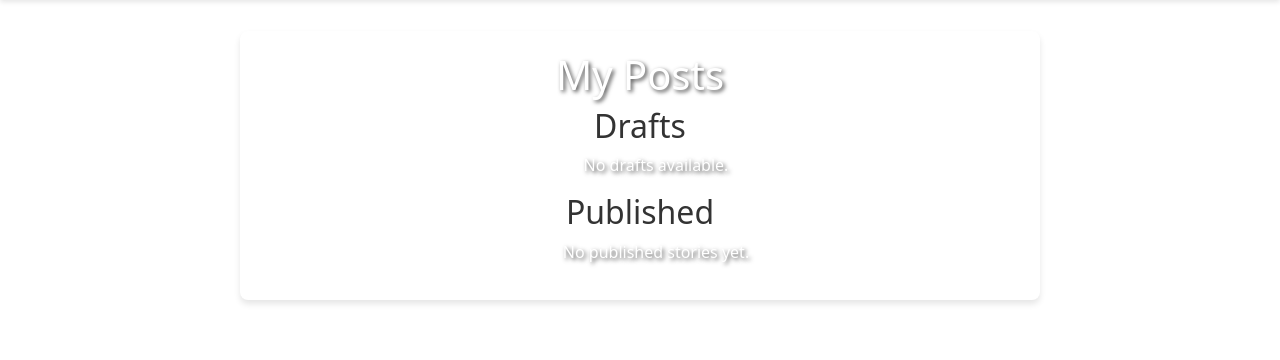
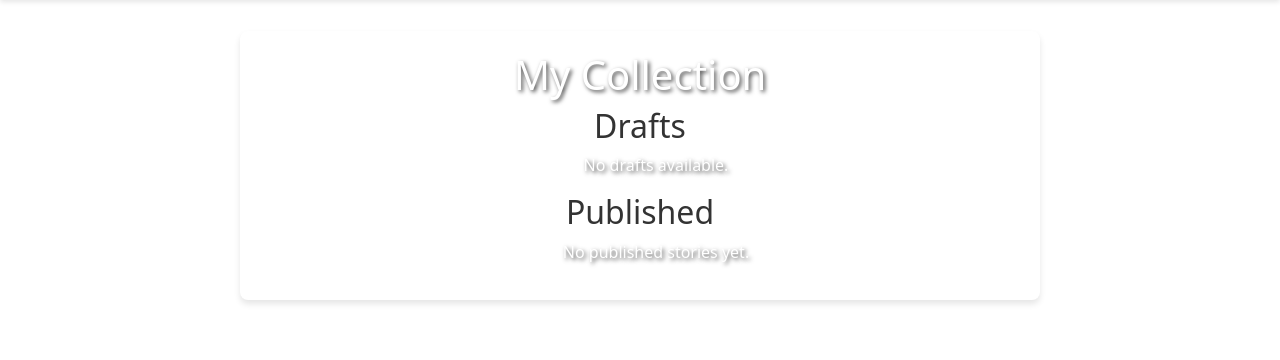
Before and after one commit to monicathomas8/The-Explorers-Post, a Django app: template users/templates/my_posts.html in a window 1280 px wide. Shown: the part 60-420 px from the top of the page. Run offline with Django 4.2, Linux system fonts and the light colour scheme; the template is opened without the code that fills it, so the values that code supplies are empty.

```diff
--- a/explorers_posts/settings.py
+++ b/explorers_posts/settings.py
@@ -27,7 +27,7 @@ TEMPLATES_DIR = os.path.join(BASE_DIR, 'templates')
 SECRET_KEY = os.environ.get("SECRET_KEY")
 
 # SECURITY WARNING: don't run with debug turned on in production!
-DEBUG = False
+DEBUG = True
 
 ALLOWED_HOSTS = [
     '8000-monicathoma-theexplorer-9km8v8dopdg.ws.codeinstitute-ide.net',
--- a/static/css/style.css
+++ b/static/css/style.css
@@ -304,7 +304,7 @@ form.login .secondaryAction:hover {
     max-width: 600px; /* Adjust card width */
 }
 
-/*********************** POST PAGES *********************/
+/*********************** MY STORIES/EDIT/DELETE PAGES *********************/
 
 .posts-container {
     background-color: #ffffff; /* White background for the posts container */
--- a/templates/base.html
+++ b/templates/base.html
@@ -37,7 +37,7 @@
                         <a class="nav-link" href="{% url 'create_story' %}">Share Your Story</a>
                         {% if user.is_authenticated %}
                         <a class="nav-link" href="{% url 'account_logout' %}">Logout</a>
-                        <a class="nav-link" href="{% url 'my_posts' %}">My Posts</a>
+                        <a class="nav-link" href="{% url 'my_posts' %}">My Collection</a>
                         {% else %}
                         <a class="nav-link" href="{% url 'account_signup' %}">Register</a>
                         <a class="nav-link" href="{% url 'account_login' %}">Sign in</a>
--- a/users/templates/my_posts.html
+++ b/users/templates/my_posts.html
@@ -1,10 +1,10 @@
 {% extends "base.html" %}
 
-{% block title %}My Posts{% endblock %}
+{% block title %}My Collection{% endblock %}
 
 {% block content %}
 <div class="posts-container">
-    <h1>My Posts</h1>
+    <h1>My Collection</h1>
 
     <h2>Drafts</h2>
     <ul>
```
Also changed, not shown: users/templates/delete_story.html (renamed from users/templates/delete_post.html), users/templates/edit_story.html (renamed from users/templates/edit_post.html).
